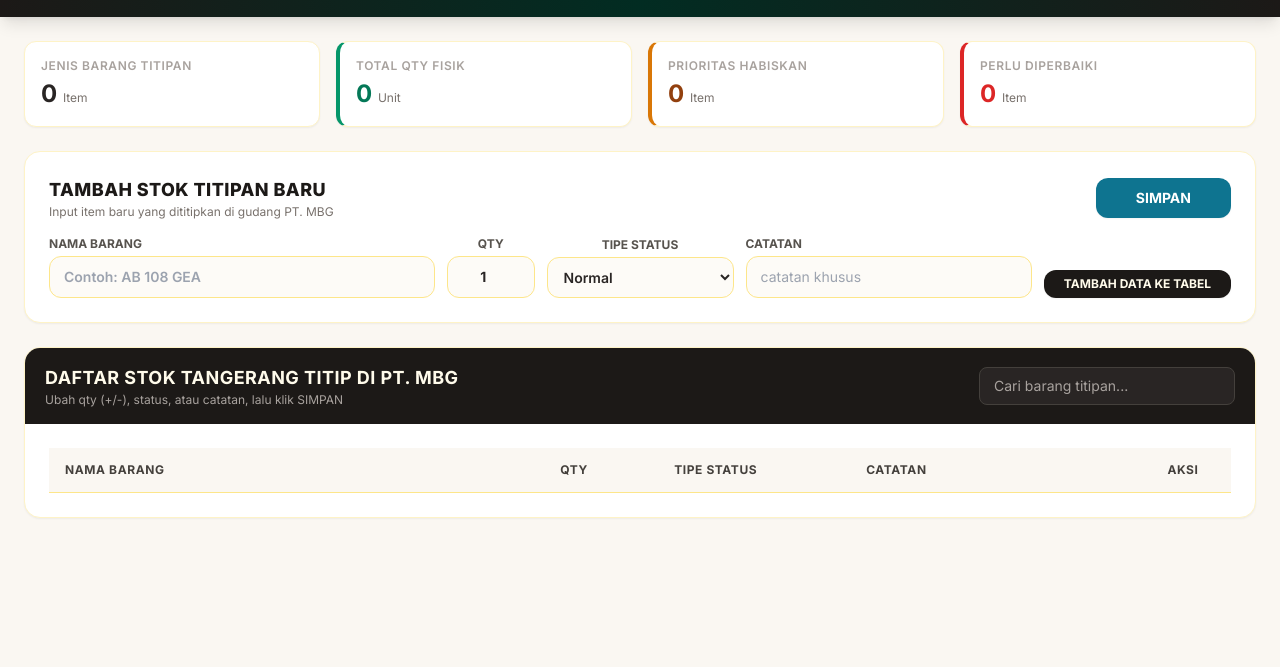
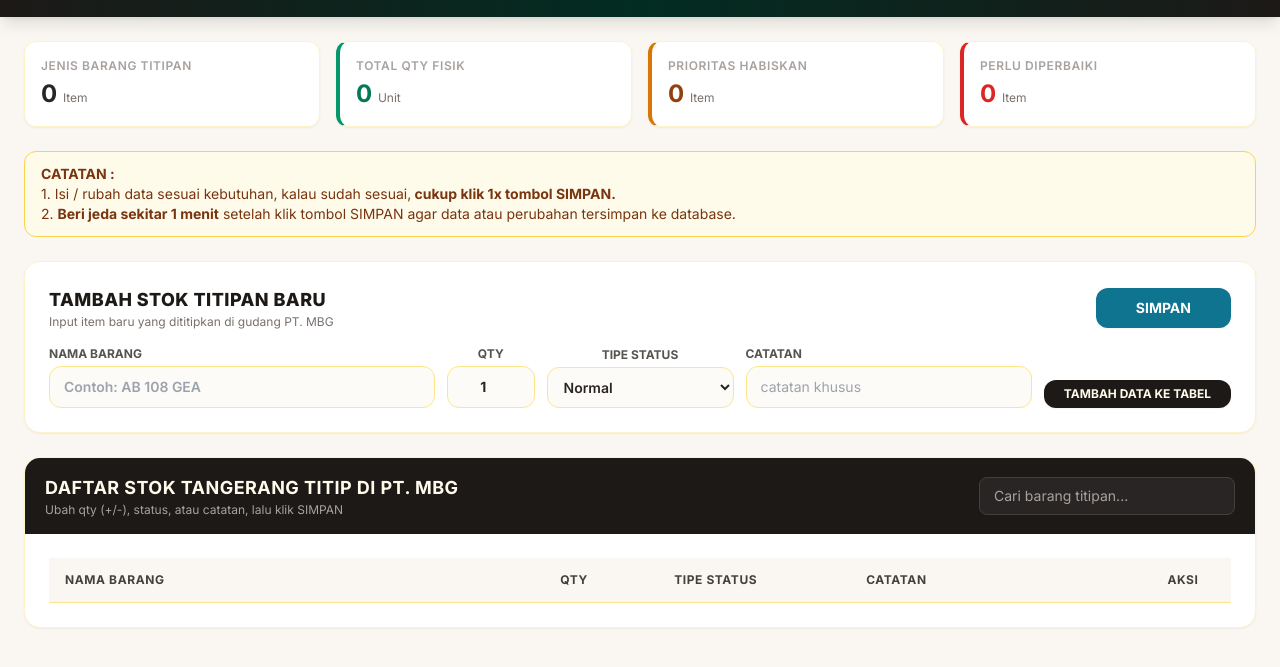
Before and after one commit to putradwi-dev/dashboardmonitoringpengiriman, a plain HTML site: page stoktitipanmbp.html in a window 1280 px wide. Shown: the part 75-742 px from the top of the page. Drawn offline with nearby package versions, Linux system fonts and the light colour scheme.

Commit message:
Update stoktitipanmbp.html

```diff
--- a/stoktitipanmbp.html
+++ b/stoktitipanmbp.html
@@ -5,7 +5,18 @@
     <meta name="viewport" content="width=device-width, initial-scale=1.0">
     <title>Kelola Stok Titipan PT. MBP</title>
     <link rel="icon" type="image/png" href="https://raw.githubusercontent.com/putradwi-dev/dashboardmonitoringpengiriman/main/favicon.png">
-    <script src="https://cdn.tailwindcss.com"></script>
+
+  <!-- Open Graph / WhatsApp Preview Meta Tags -->
+    <meta property="og:type" content="website">
+    <meta property="og:title" content="Kelola Stok Titipan PT. MBP">
+    <meta property="og:description" content="Kelola Stok Titipan PT. MBP">
+    <meta property="og:image" content="https://raw.githubusercontent.com/putradwi-dev/dashboardmonitoringpengiriman/main/preview.png">
+    <meta property="og:image:type" content="image/png">
+    <meta property="og:image:width" content="1200">
+    <meta property="og:image:height" content="630">
+    <meta property="og:url" content="https://monitoringtitipproses.ptmbp.my.id/stoktitipanmbp.html">
+
+  <script src="https://cdn.tailwindcss.com"></script>
     <link href="https://fonts.googleapis.com/css2?family=Inter:wght@400;500;600;700;800&display=swap" rel="stylesheet">
     <style>
         body { font-family: 'Inter', sans-serif; }
@@ -58,6 +69,14 @@
                 <p class="text-2xl font-bold text-red-600 mt-1" id="sum-warning">0 <span class="text-xs font-normal text-stone-500">Item</span></p>
             </div>
         </div>
+
+            <div class="bg-amber-50 border border-amber-300 rounded-xl px-4 py-3 flex items-center gap-3 text-xs sm:text-sm text-amber-900">
+                <div>
+                    <strong>CATATAN : </strong><br>
+							1. Isi / rubah data sesuai kebutuhan, kalau sudah sesuai,<strong> cukup klik 1x tombol SIMPAN.</strong><br>
+							2. <strong>Beri jeda sekitar 1 menit</strong> setelah klik tombol SIMPAN agar data atau perubahan tersimpan ke database.
+                </div>
+            </div>
 
         <!-- Form Tambah Barang Titipan Baru -->
         <section class="bg-white rounded-2xl border border-amber-100 shadow-sm p-5 sm:p-6">
```
